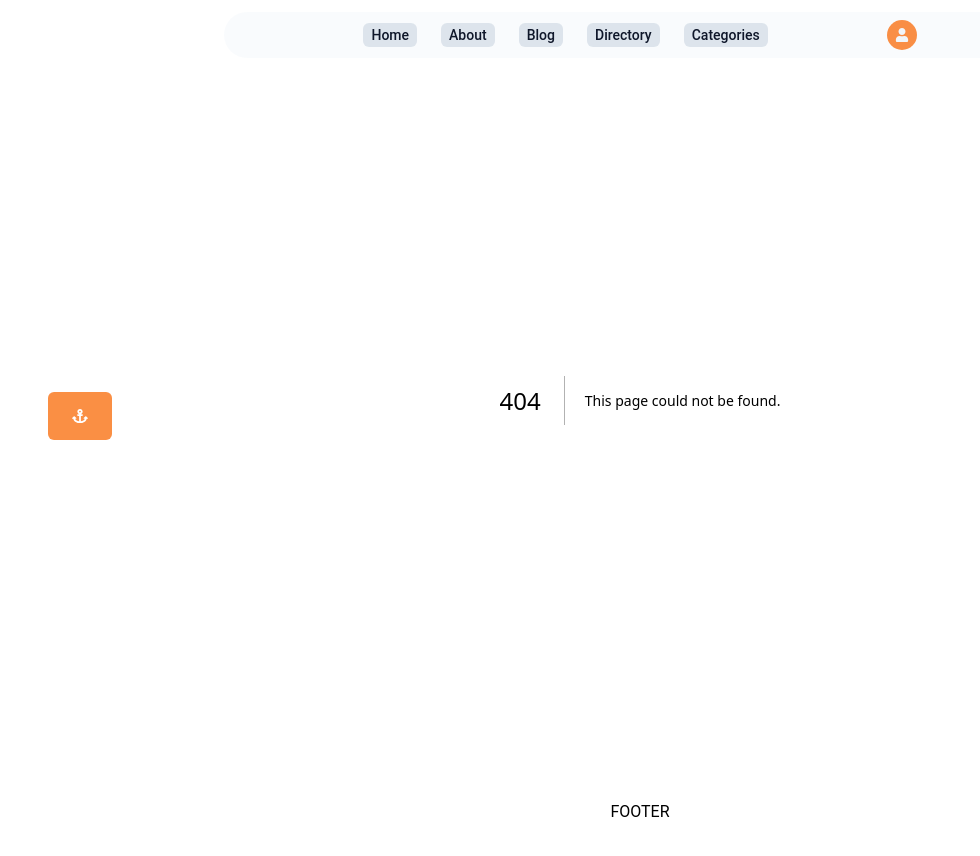
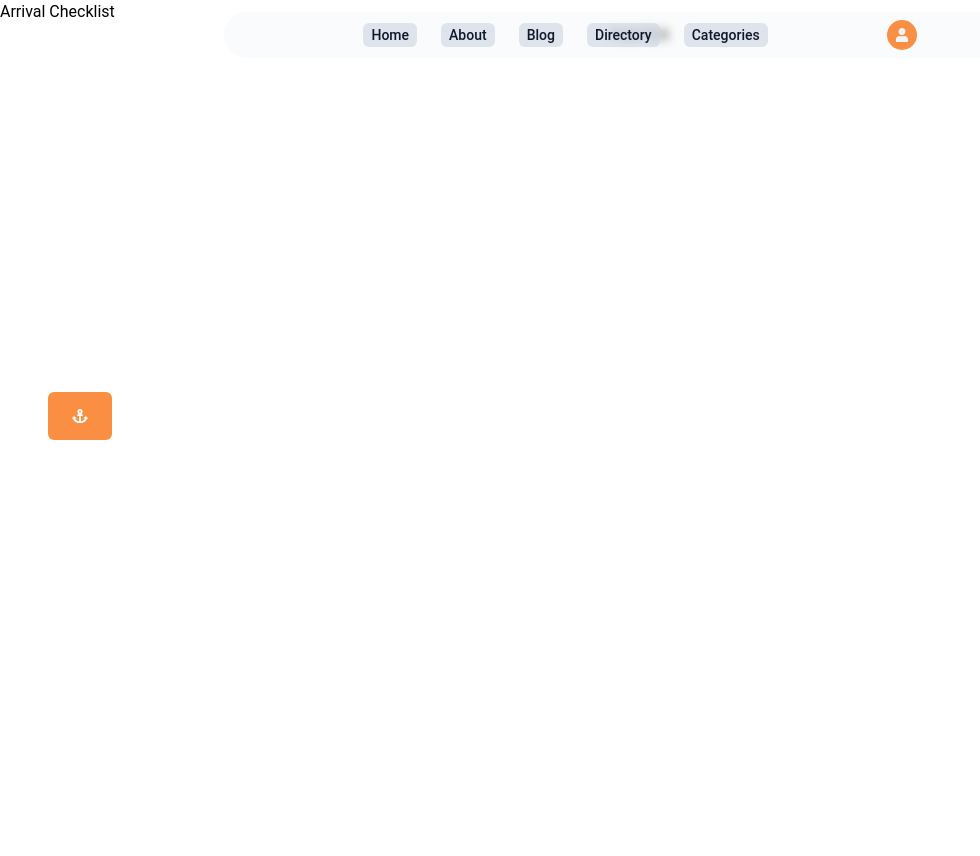
Before and after one commit to MatthewsRicky/travelapp, a Next.js app: page /blog/arrivalchecklist in a window 1280 px wide. Before the commit this address had no page. Shown: the top 856 px of the page, without its empty margins (0-980 px from the left). After the commit the page ends 800 px from the top, so only its background shows below. Built offline with nearby package versions, Linux system fonts and the light colour scheme.

Commit message:
Create page.tsx

```diff
--- /dev/null
+++ b/app/blog/arrivalchecklist/page.tsx
@@ -0,0 +1,7 @@
+import React from "react";
+
+const page = () => {
+	return <div>Arrival Checklist</div>;
+};
+
+export default page;
```
